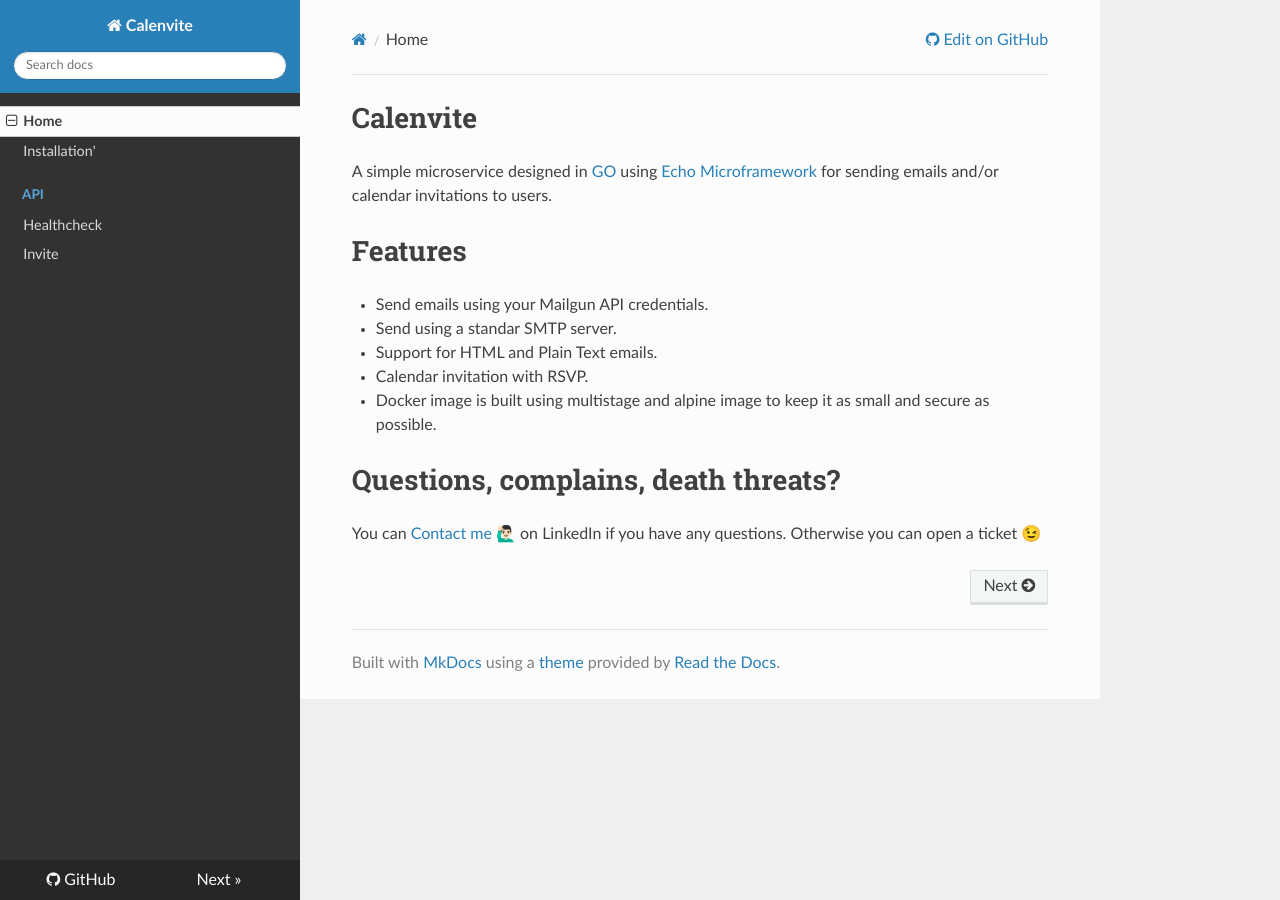
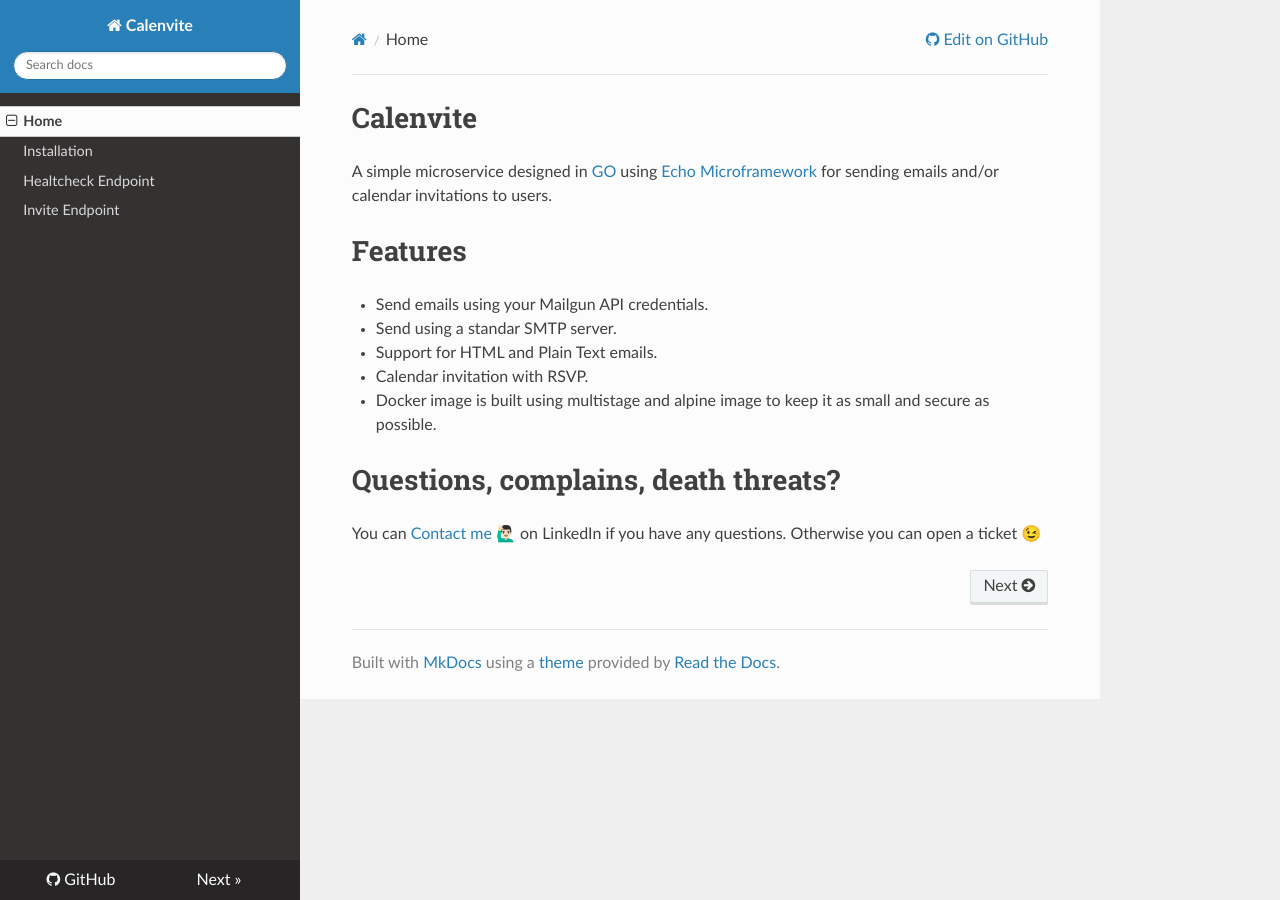
Before and after one commit to gdi3d/calenvite, an MkDocs documentation site: the page built from docs/index.md, in a window 1280 px wide. Built offline with MkDocs 1.6.1, drawn with Linux system fonts in a browser that asks for light colours; nearby versions of some CDN libraries; old or Windows-style settings are respelled for this version of MkDocs.

Commit message:
Bugfix mkdocs config file

```diff
--- a/mkdocs.yml
+++ b/mkdocs.yml
@@ -4,8 +4,8 @@ docs_dir: 'docs'
 repo_url: https://github.com/gdi3d/calenvite
 site_url: https://gdi3d.github.io/calenvite
 
-pages:
-- ['index.md', 'Home']
-- ['Installation.md', Installation']
-- ['api-healtcheck.md', 'API', 'Healthcheck']
-- ['api-invite.md', 'API', 'Invite']
+nav:
+  - Home: index.md
+  - Installation: Installation.md
+  - Healtcheck Endpoint: api-healtcheck.md
+  - Invite Endpoint: api-invite.md
```
